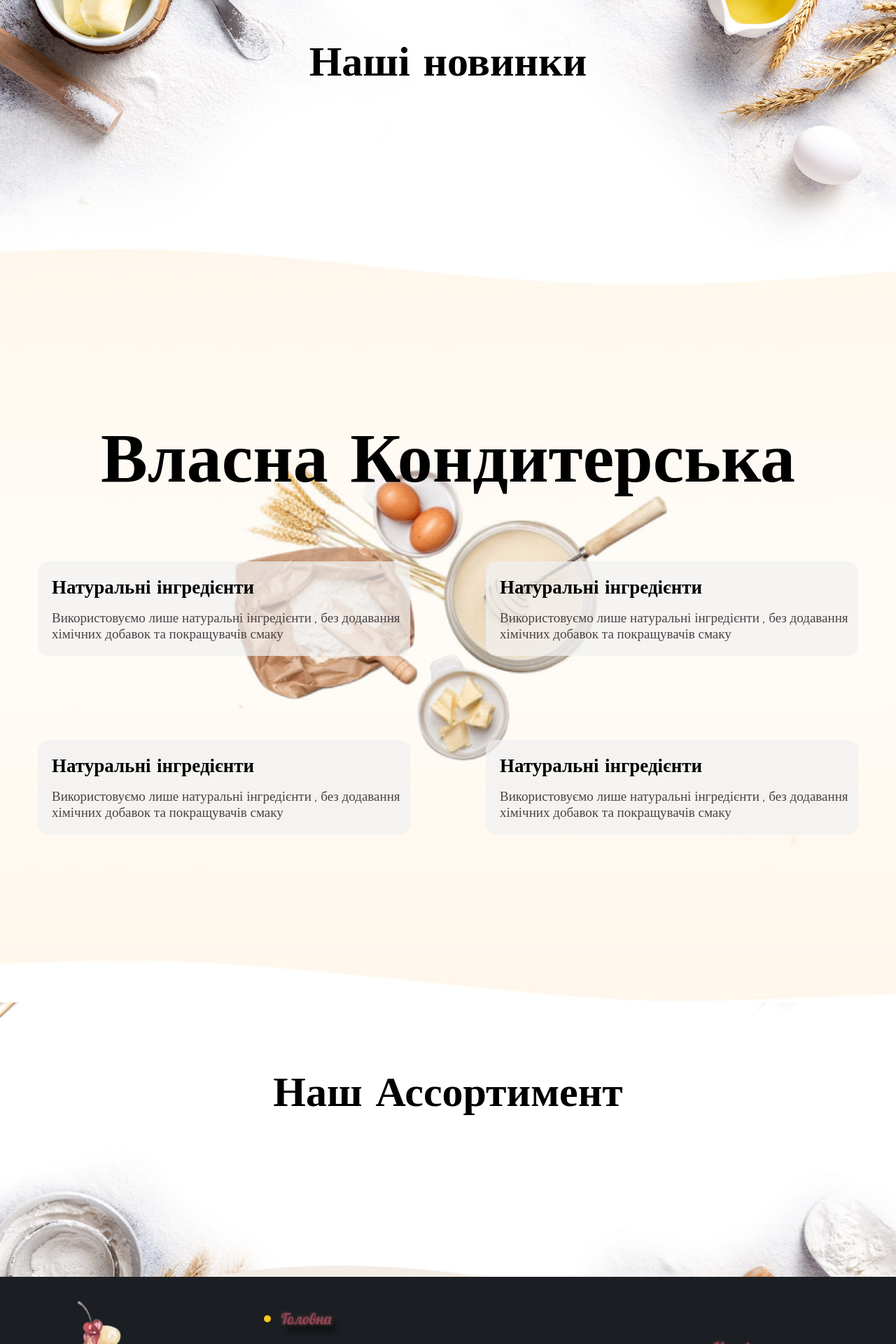
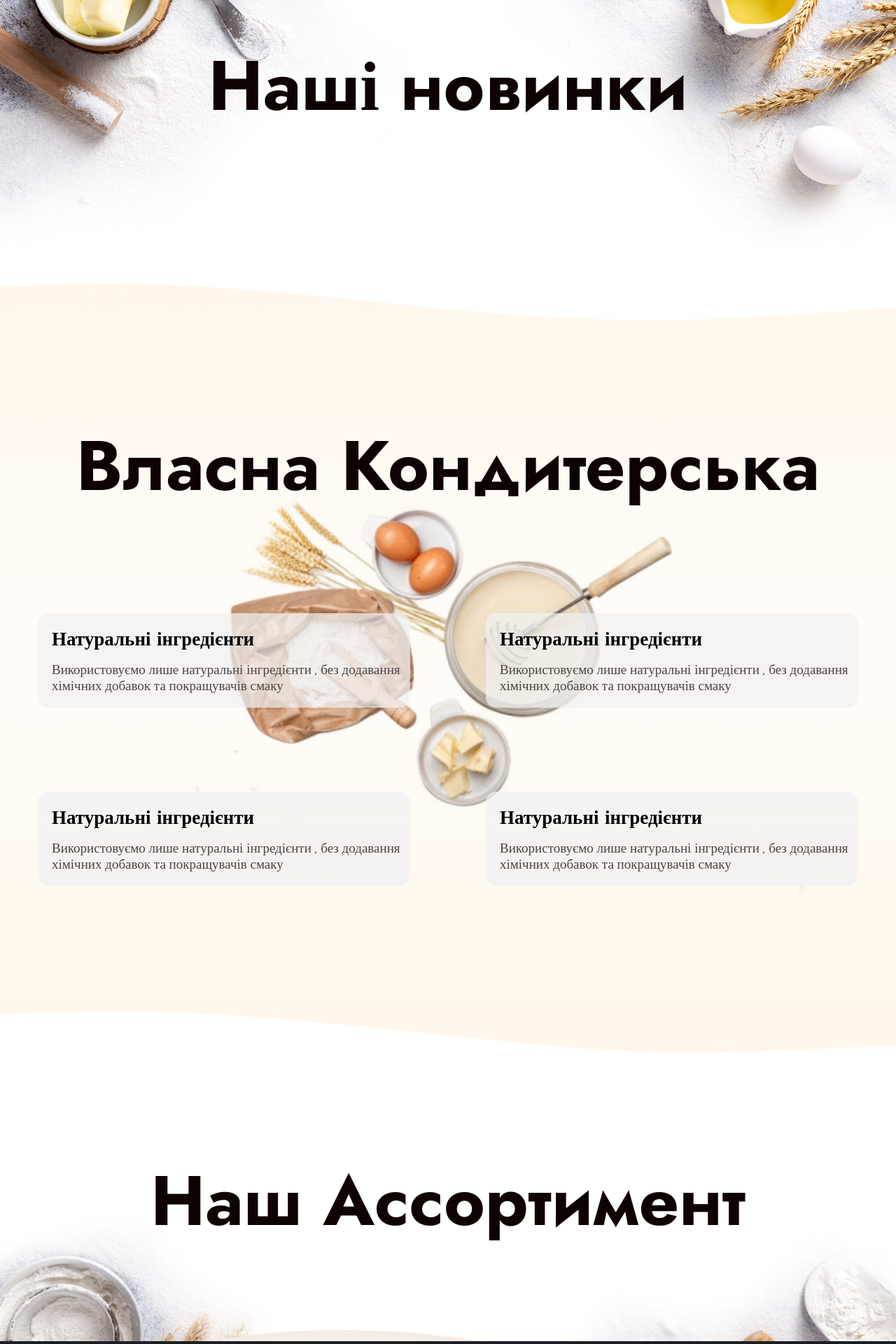
Before and after one commit to Nazar-Zozulya/HOME_CAKE, a Django app: page / in a window 1280 px wide. Shown: the part 840-2760 px from the top of the page at 70% size. Run offline with Django 5.2, Linux system fonts and the light colour scheme; data that the repository does not hold is empty.

Commit message:
Фиксинг css 1

```diff
--- a/HOME_CAKE/mainapp/static/main_app/css/base.css
+++ b/HOME_CAKE/mainapp/static/main_app/css/base.css
@@ -217,7 +217,7 @@ footer{
     flex-direction: column;
 }
 
-.nav-footer-button{
+.nav-footer-buttons{
     display: flex;
     justify-content: start;
     align-items: center;
@@ -226,17 +226,19 @@ footer{
     text-shadow: 4px 3px 1px rgb(23, 23, 23);
 }
 
-.nav-footer-button a{
+.nav-footer-buttons button{
     color: #90444E;
     text-decoration: none;
     text-shadow: 4px 3px 1px rgb(0, 0, 0);
     font-size: 22px;
     font-family: "Lobster";
-
+    background: none;
+    border: none;
+    cursor: pointer;
     text-shadow: 0px 0px 5px rgba(255, 135, 151, 0.4), 7px 10px 8.2px rgba(0, 0, 0, 0.8);
 }
 
-.nav-footer-button a:hover{
+.nav-footer-buttons button:hover{
     color: #BB5F6B;
     text-shadow: 0px 0px 10px rgba(255, 255, 255, 0.4), 7px 10px 8.2px rgba(0, 0, 0, 0.8);
 }
--- a/HOME_CAKE/mainapp/static/main_app/css/main.css
+++ b/HOME_CAKE/mainapp/static/main_app/css/main.css
@@ -18,29 +18,38 @@ main{
     overflow: hidden;
     /* gap:  */
 }
-h1{
-    font-family: 'Jura';
-    font-size: 60px;
+.title{
+    font-family: 'Jost';
+    font-style: normal;
+    font-weight: 700;
+    font-size: 100px;
+    text-align: center;
 
+    color: #0F0202;
 }
 
 .product-cart{
-    width: 80%;
-    /* height: 80%; */
-    box-shadow: 7px 8px 15px rgba(0, 0, 0, 0.429) ;
+    background-color: white;
+
     display: flex;
-    justify-content: start;
+    flex-direction: column;
+    justify-content: space-between;
     align-items: center;
-    flex-direction: column;
-    border-radius: 15px;
-    gap: 2vh;
-    padding: 1vh;
-    background-color: white;
+    padding: 10px;
+    /* gap: 15px; */
+
+    width: 400px;
+    height: 500px;
+
+    background: #FFFEFC;
+    box-shadow: 3px 4px 7px 5px rgba(0, 0, 0, 0.3);
+    border-radius: 30px;
 }
 
 .product-cart img{
-    width: 80%;
+    /* width: 80%; */
     border-radius: 10px;
+    width: 380px;
 }
 
 .main-info{
@@ -80,7 +89,6 @@ h1{
     font-size: 12px;
     color: #5C5C5C;
 }
-
 .about-us{
     /* padding: 50px; */
     width: 100%;
@@ -90,10 +98,11 @@ h1{
     flex-direction: column;
     overflow: hidden;
     background: white url(../img/123.jpg) 50% 0 no-repeat ;
-    background-size: 1920px;
+    background-size:cover;
     background-position: center;
     padding: 30vh;
     gap: 5vh;
+    height: 90vh;
 }
 
 .about-us-content{
@@ -103,11 +112,6 @@ h1{
     width: 100%;
     height: 100%;
 
-}
-
-.about-us h1{
-    font-size: 100px;
-    font-family: 'Jura';
 }
 
 .about-box{
@@ -178,7 +182,7 @@ h1{
     align-items: center;
     flex-direction: column;
     padding-top: 7%;
-    gap: 4vh;
+    gap: 1px;
     background-position-y: top;
     background-size: 100%;
     background-position: bottom;
@@ -189,7 +193,7 @@ h1{
     justify-content: center;
     align-items: start;
     padding-bottom: 6%;
-    gap: 10vh;
+    gap: 10px;
     position: relative;
     min-width: 0;
 }
@@ -200,7 +204,7 @@ h1{
     justify-content: center;
     align-items: start;
     padding-bottom: 6%;
-    gap: 10vh;
+    gap: 10px;
     position: relative;
     min-width: 0;
 }
@@ -219,7 +223,7 @@ h1{
     flex-direction: row;
     position: relative;
     align-items: flex-start;
-    justify-content: space-around;
+    justify-content: center;
     padding-top: 20px;
     padding-bottom: 20px;
 }
--- a/HOME_CAKE/mainapp/static/main_app/js/main.js
+++ b/HOME_CAKE/mainapp/static/main_app/js/main.js
@@ -19,28 +19,44 @@ $(document).ready(function () {
 
 
 // Подключаю кнопки навигации
-var headerMain = document.querySelector('#headerMain')
-var headerMain = document.querySelector('#headerNews')
-var headerMain = document.querySelector('#headerAboutUs')
-var headerMain = document.querySelector('#headerAssortment')
+// var navMain = document.getElementById('navMain')
+// var navNews = document.getElementById('navNews')
+// var navAboutUs = document.querySelector('#navAboutUs')
+// var navAssortment = document.querySelectorAll('#navAssortment')
 // var sliderAssortment = document.querySelector(".assortment")
 
 
 
 
 // Делаю скролл при нажатии
-headerMain.onclick = function () {
+// navMain.onclick = function () {
+//     window.scrollTo(0, 0)
+// }
+
+function navMain() {
     window.scrollTo(0, 0)
 }
 
-headerNews.onclick = function () {
+function navNews() {
     document.querySelector('.new').scrollIntoView()
 }
 
-headerAboutUs.onclick = function () {
+function navAboutUs() {
     document.querySelector('.about-us h1').scrollIntoView()
 }
 
-headerAssortment.onclick = function () {
+function navAssortment() {
     document.querySelector('.assortment').scrollIntoView()
 }
+
+// navNews.onclick = function () {
+//     document.querySelector('.new').scrollIntoView()
+// }
+
+// navAboutUs.onclick = function () {
+//     document.querySelector('.about-us h1').scrollIntoView()
+// }
+
+// navAssortment.onclick = function () {
+//     document.querySelector('.help-slider-cart').scrollIntoView()
+// }
--- a/HOME_CAKE/mainapp/templates/main_app/base.html
+++ b/HOME_CAKE/mainapp/templates/main_app/base.html
@@ -8,10 +8,14 @@
     <link rel="stylesheet" href="{% static 'main_app/css/base.css' %}">
     <script src="{% static 'main_app/js/main.js' %}"></script>
     <script src="{% static 'main_app/js/base.js' %}"></script>
-
+    <!-- Lobster -->
     <link rel="preconnect" href="https://fonts.googleapis.com">
     <link rel="preconnect" href="https://fonts.gstatic.com" crossorigin>
     <link href="https://fonts.googleapis.com/css2?family=Jura:wght@300..700&family=Lobster&display=swap" rel="stylesheet">
+    <!-- Jost -->
+    <link rel="preconnect" href="https://fonts.googleapis.com">
+    <link rel="preconnect" href="https://fonts.gstatic.com" crossorigin>
+    <link href="https://fonts.googleapis.com/css2?family=Jost:ital,wght@0,100..900;1,100..900&family=Jura:wght@300..700&family=Lobster&display=swap" rel="stylesheet">
     {% block links %}
 
     {% endblock %}
@@ -21,10 +25,10 @@
         <!-- <img class="bg-header" src="{% static 'main_app/img/bg-header.jpg' %}" alt="123"> -->
         <div class="nav-bar">
             <div class="nav-buttons">
-                <button id="headerMain" >Головна</button>
-                <button id="headerNews">Новинки</button>
-                <button id="headerAboutUs">Про нас</button>
-                <button id="headerAssortment">Ассортимент</button>
+                <button onclick="navMain()" >Головна</button>
+                <button onclick="navNews()">Новинки</button>
+                <button onclick="navAboutUs()">Про нас</button>
+                <button onclick="navAssortment()">Ассортимент</button>
             </div>
             <div class="buy-buttons nav-buttons">
                 <button id="headerSelfOrder">Замовити своє</button>
@@ -71,21 +75,21 @@
         </div>
 
         <div class="nav-footer">
-            <div class="nav-footer-button">
+            <div class="nav-footer-buttons">
                 <div class="circle"></div>
-                <a href="#">Головна</a>
+                <button onclick="navMain()">Головна</button>
             </div>
-            <div class="nav-footer-button">
+            <div class="nav-footer-buttons">
                 <div class="circle"></div>
-                <a href="#">Новинки</a>
+                <button onclick="navNews()">Новинки</button>
             </div>
-            <div class="nav-footer-button">
+            <div class="nav-footer-buttons">
                 <div class="circle"></div>
-                <a href="#">Про нас</a>
+                <button onclick="navAboutUs()">Про нас</button>
             </div>
-            <div class="nav-footer-button">
+            <div class="nav-footer-buttons">
                 <div class="circle"></div>
-                <a href="#">Ассортимент</a>
+                <button onclick="navAssortment()">Ассортимент</button>
             </div>
         </div>
 
--- a/HOME_CAKE/mainapp/templates/main_app/main.html
+++ b/HOME_CAKE/mainapp/templates/main_app/main.html
@@ -23,7 +23,7 @@
 
 {% block content %}
 <div class="new">
-    <h1>Наші новинки</h1>
+    <h1 class="title">Наші новинки</h1>
     <div class="new-products">
         {% if new_products %}
             {% for products in new_products %}
@@ -60,7 +60,7 @@
 </div>
 
 <div class="about-us">
-    <h1>Власна Кондитерська</h1>
+    <h1 class="title">Власна Кондитерська</h1>
     <div class="about-us-content">
         <div class="about-box">
             <div class="about-block-1 about-block">
@@ -89,7 +89,7 @@
     </div>
 </div>
 <div class="assortment">
-    <h1>Наш Ассортимент</h1>
+    <h1 class="title">Наш Ассортимент</h1>
     <div class="assortment-products">
         {% if products %}
             {% for products in products %}
```
Also changed, not shown: HOME_CAKE/HOME_CAKE/settings.py (+16 -16 lines).
